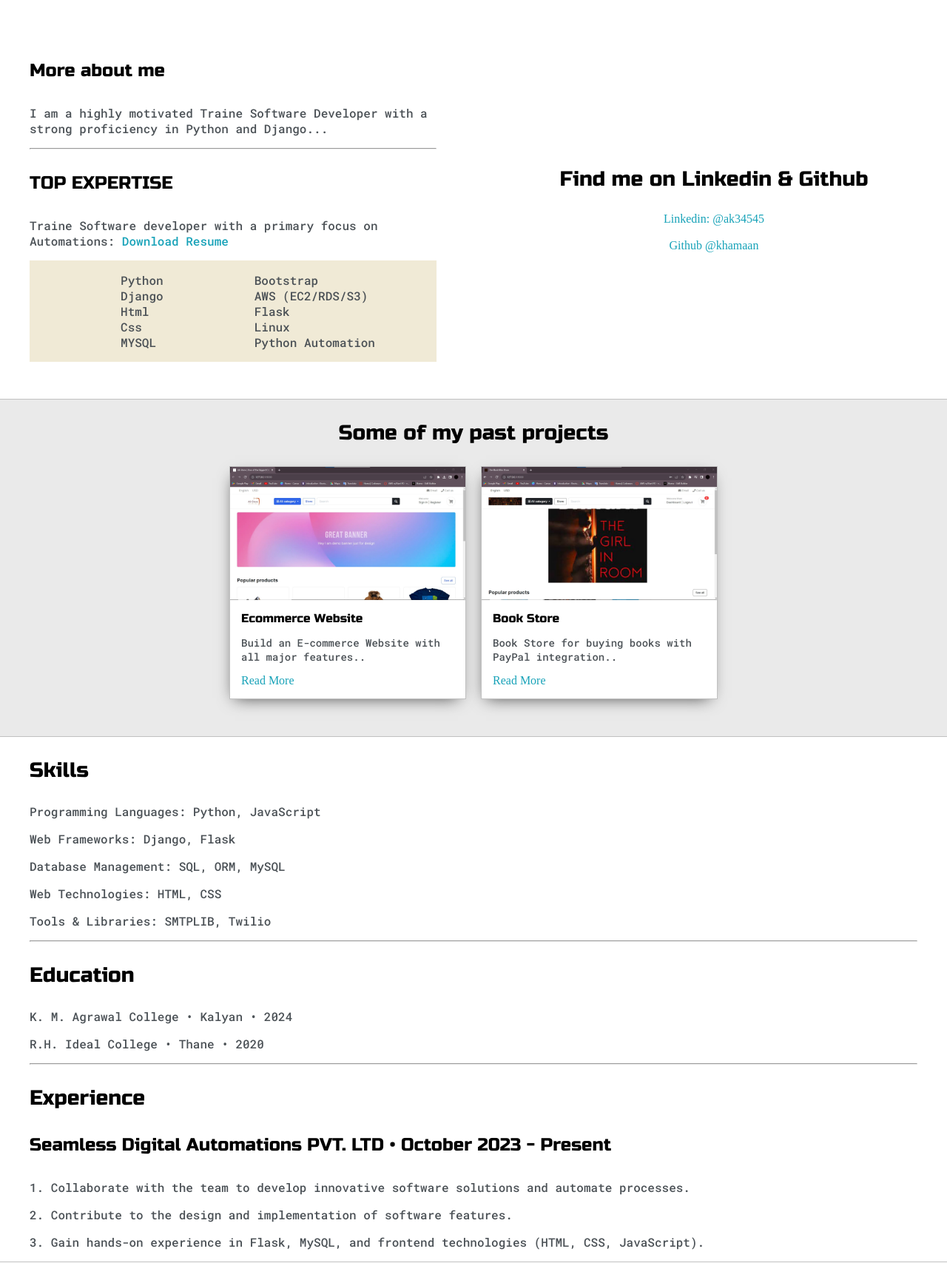
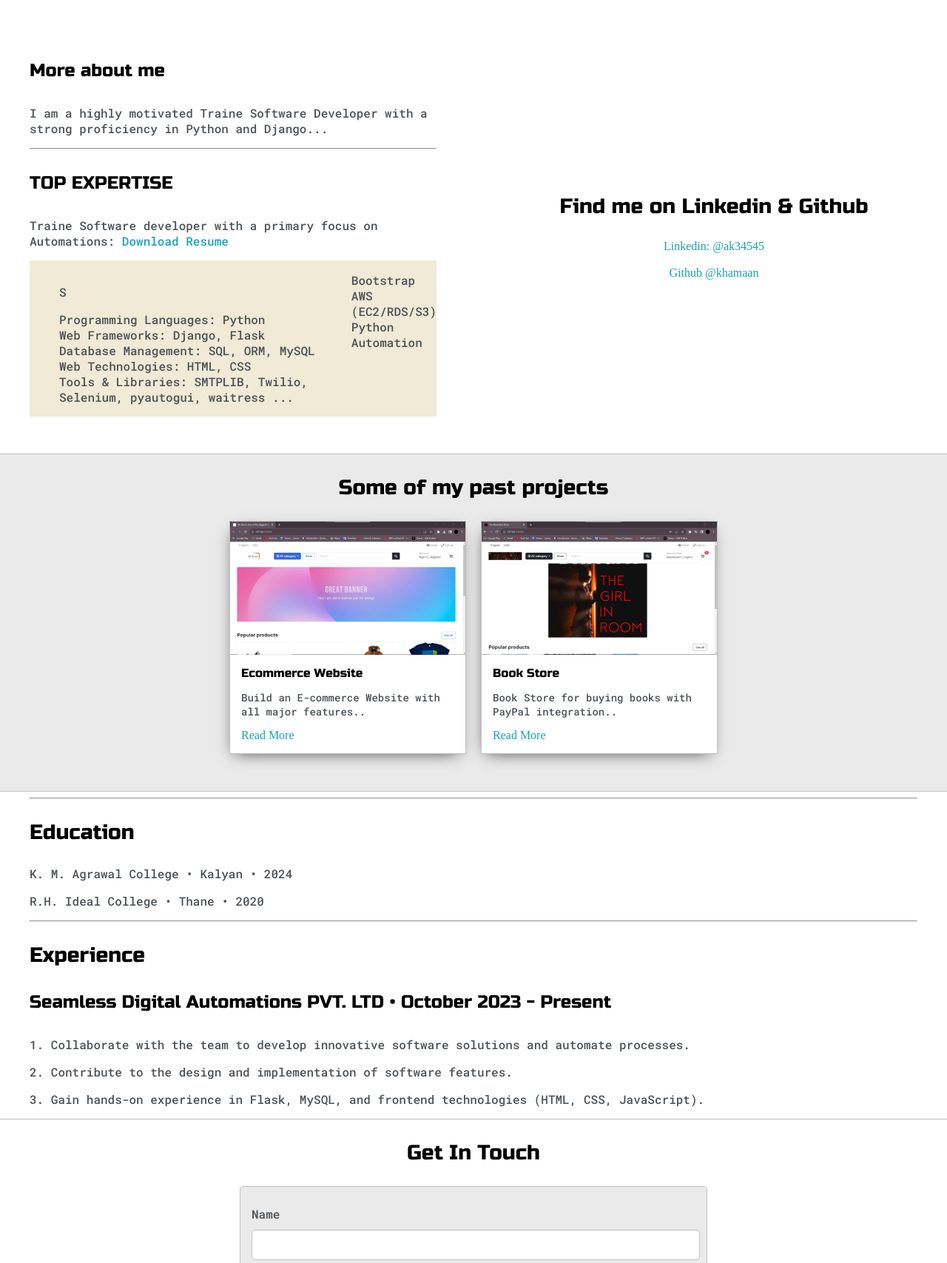
Before and after one commit to khamaan/Portfolio, a Django app: page / in a window 1280 px wide. Shown: the part 682-2389 px from the top of the page at 74% size. Run offline with Django 4.2, Linux system fonts and the light colour scheme; some libraries are stand-ins or nearby versions.

Commit message:
Updated the content in index.html

```diff
--- a/templates/index.html
+++ b/templates/index.html
@@ -79,17 +79,20 @@
                     <p>Traine Software developer with a primary focus on Automations: <a target="_blank" href="Resume.pdf">Download Resume</a></p>
                     <div id="skills">
                         <ul>
-                            <li>Python</li>
-                            <li>Django</li>
-                            <li>Html</li>
-                            <li>Css</li>
-                            <li>MYSQL</li>
+                            <p></p>
+                    <p></p>
+                    <p></p>
+                    <p>S</p>
+                    <p></p>
+                            <li>Programming Languages: Python</li>
+                            <li>Web Frameworks: Django, Flask</li>
+                            <li>Database Management: SQL, ORM, MySQL</li>
+                            <li>Web Technologies: HTML, CSS</li>
+                            <li>Tools & Libraries: SMTPLIB, Twilio, Selenium, pyautogui, waitress ...</li>
                         </ul>
                         <ul>
                             <li>Bootstrap</li>
                             <li>AWS (EC2/RDS/S3)</li>
-                            <li>Flask</li>
-                            <li>Linux</li>
                             <li>Python Automation</li>
                         </ul>
                     </div>
@@ -136,14 +139,7 @@
 
     <section class="s2">
         <div class="main-container">
-            <div class="skills-wrapper">
-                <h3>Skills</h3>
-                <p>Programming Languages: Python, JavaScript</p>
-                <p>Web Frameworks: Django, Flask</p>
-                <p>Database Management: SQL, ORM, MySQL</p>
-                <p>Web Technologies: HTML, CSS</p>
-                <p>Tools & Libraries: SMTPLIB, Twilio</p>
-            </div>
+            <div class="about-me">
                 <hr>
                 <div class="education-wrapper">
                     <h3>Education</h3>
@@ -157,6 +153,7 @@
                     <p>1. Collaborate with the team to develop innovative software solutions and automate processes.</p>
                     <p>2. Contribute to the design and implementation of software features.</p>
                     <p>3. Gain hands-on experience in Flask, MySQL, and frontend technologies (HTML, CSS, JavaScript).</p>
+                </div>
             </div>
         </div>
     </section>
```
Lines whose indentation alone changed are shown as unchanged.
